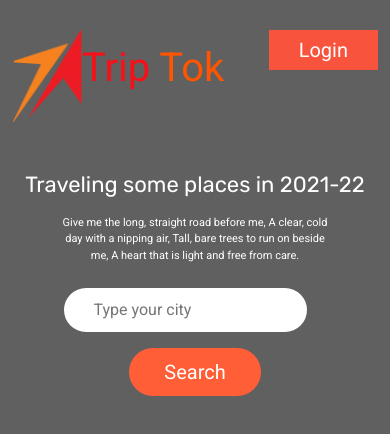
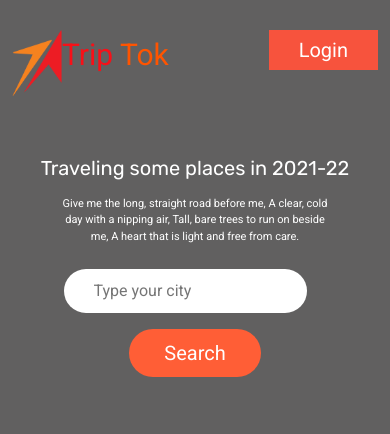
Before and after one commit to Jintu45/travel, a plain HTML site: page index.html in a window 390 px wide. Drawn offline with nearby package versions, Linux system fonts and the light colour scheme.

Commit message:
add some text

```diff
--- a/responsive.css
+++ b/responsive.css
@@ -13,8 +13,15 @@
 
 /* -----------medium device responsive ----------- */
 @media screen and (max-width:768px) {
+    .header-logo img{
+        width: 60px;
+    }
+    .header-logo p{
+        font-size: 35px;
+
+    }
     .header-content h1{
-        font-size: 30px;
+        font-size: 25px;
 
     }
     .input-design{
@@ -35,12 +42,19 @@
 
 /* -----------small device responsive ----------- */
 @media screen and (max-width:576px) {
+    .header-logo img{
+        width: 50px;
+    }
+    .header-logo p{
+        font-size: 30px;
+
+    }
 
     .header-content{
-        padding-top: 50px;
+        padding-top: 60px;
     }
     .header-content h1{
-        font-size: 22px;
+        font-size: 20px;
     }
     .header-content p{
         font-size: 11px;
```
